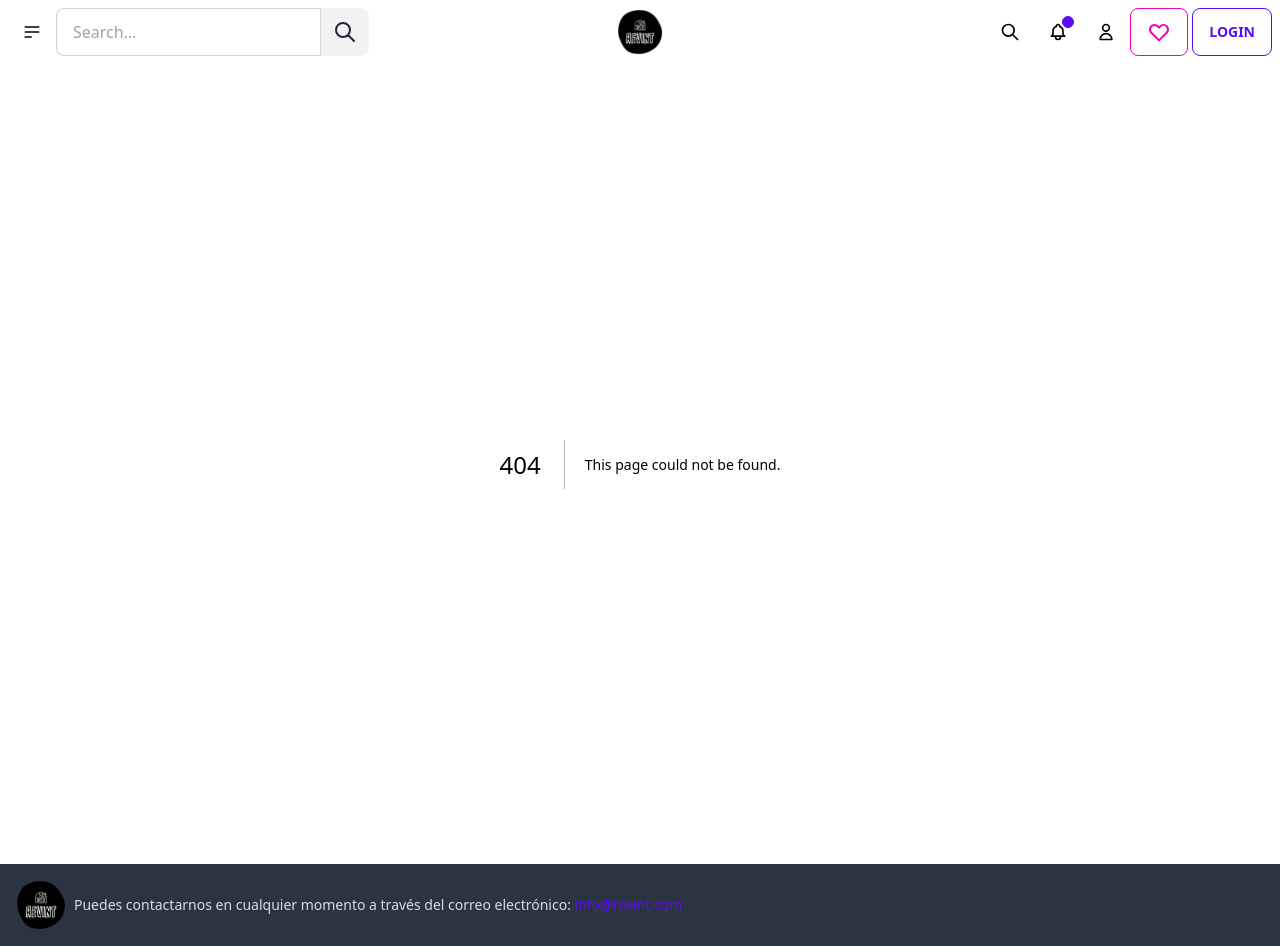
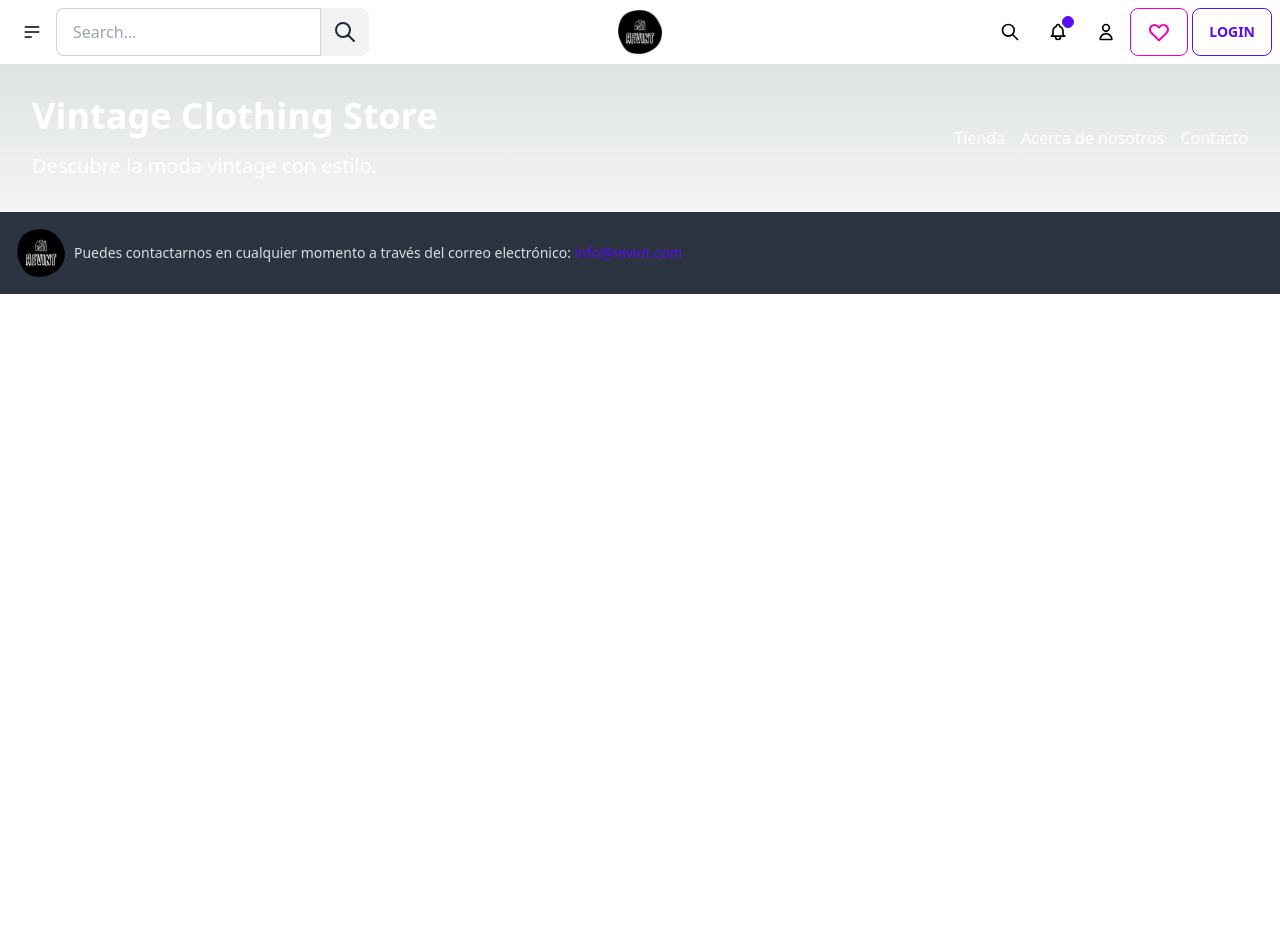
Before and after one commit to laurolamas/revint-front, a Next.js app: page /home in a window 1280 px wide. Before the commit this address had no page. After the commit the page ends 800 px from the top, so only its background shows below. Built offline with nearby package versions, Linux system fonts and the light colour scheme.

Commit message:
landing page scratch

```diff
--- a/app/components/header.js
+++ b/app/components/header.js
@@ -29,13 +29,13 @@ export default function Header() {
             className="menu menu-sm dropdown-content mt-3 z-[1] p-2 shadow bg-base-100 rounded-box w-52"
           >
             <li>
-              <Link href="/">Homepage</Link>
+              <Link href="/home">Homepage</Link>
             </li>
             <li>
               <a>Portfolio</a>
             </li>
             <li>
-              <Link href="/components/about">about</Link>
+              <Link href="/about">about</Link>
             </li>
           </ul>
         </div>
@@ -67,7 +67,7 @@ export default function Header() {
       </div>
       <div className="navbar-center">
         <button className="btn btn-circle btn-ghost hover:opacity-90">
-          <Link href="/">
+          <Link href="/home">
             <Image src={logo} alt="Logo Revint" width={400} height={400} />
           </Link>
         </button>
--- /dev/null
+++ b/app/home/page.js
@@ -0,0 +1,25 @@
+import React from 'react';
+
+export default function Home() {
+    return (
+        <div className="bg-vintage-pattern text-white p-8">
+            <div className="container mx-auto">
+                <div className="flex flex-col md:flex-row justify-between items-center">
+                    <div className="mb-4 md:mb-0">
+                        <h1 className="text-4xl font-extrabold">Vintage Clothing Store</h1>
+                        <p className="text-xl mt-4">
+                            Descubre la moda vintage con estilo.
+                        </p>
+                    </div>
+                    <div>
+                        <ul className="flex space-x-4">
+                            <li><a href="/shop">Tienda</a></li>
+                            <li><a href="/about">Acerca de nosotros</a></li>
+                            <li><a href="/contact">Contacto</a></li>
+                        </ul>
+                    </div>
+                </div>
+            </div>
+        </div>
+    );
+}
--- a/package.json
+++ b/package.json
@@ -9,7 +9,7 @@
     "lint": "next lint"
   },
   "dependencies": {
-    "next": "13.5.4",
+    "next": "^13.5.4",
     "react": "^18",
     "react-dom": "^18"
   },
```
Also changed, not shown: 1 other file (tests, documents, lock files or other folders).
